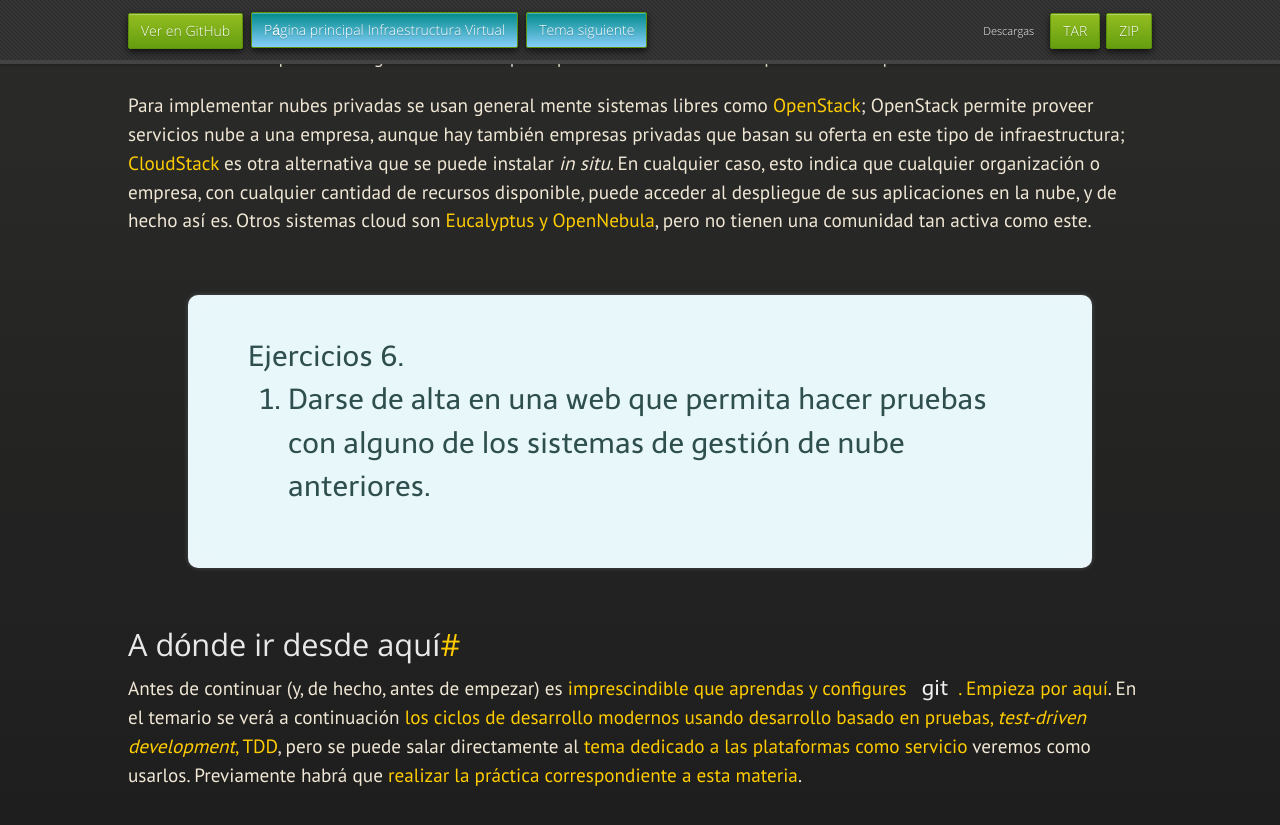
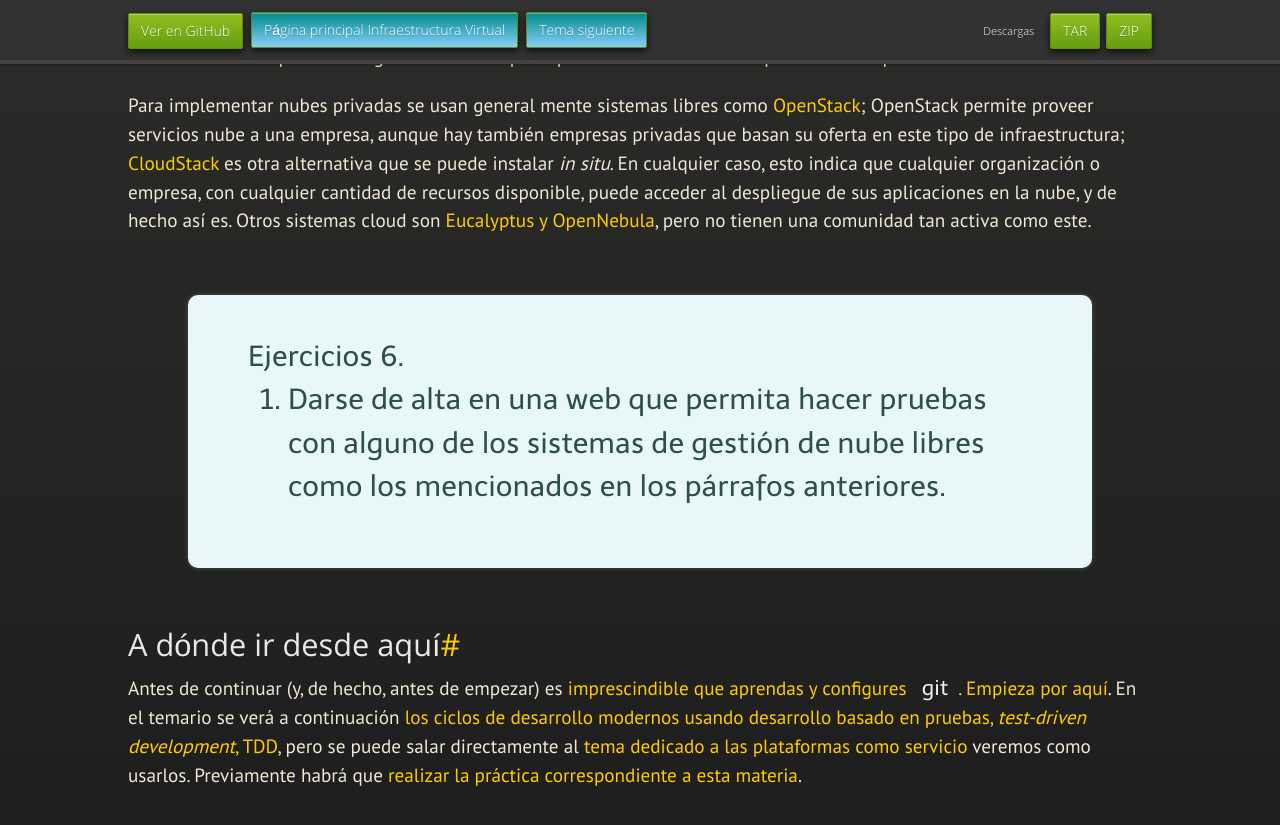
Before and after one commit to JJ/IV, a Jekyll site: the page built from documentos/temas/Intro_concepto_y_soporte_fisico.md, in a window 1280 px wide and 900 px high, scrolled down 10754 px. Shown: the top 825 px of the window. Built offline with Jekyll 4.4.1, drawn with Linux system fonts in a browser that asks for light colours; nearby versions of some CDN libraries; some web fonts are replaced; our own code applies the rules of GitHub Pages for plain Markdown files.

Commit message:
Sync documentos/temas/Intro_concepto_y_soporte_fisico.md de master a gh-pages

```diff
--- a/documentos/temas/Intro_concepto_y_soporte_fisico.md
+++ b/documentos/temas/Intro_concepto_y_soporte_fisico.md
@@ -498,7 +498,7 @@ pero no tienen una comunidad tan activa como este.
 
 <div class='ejercicios' markdown="1">
 1. Darse de alta en una web que permita hacer pruebas con alguno de
-   los sistemas de gestión de nube anteriores.
+   los sistemas de gestión de nube libres como los mencionados en los párrafos anteriores.
 
 </div>
 
```
